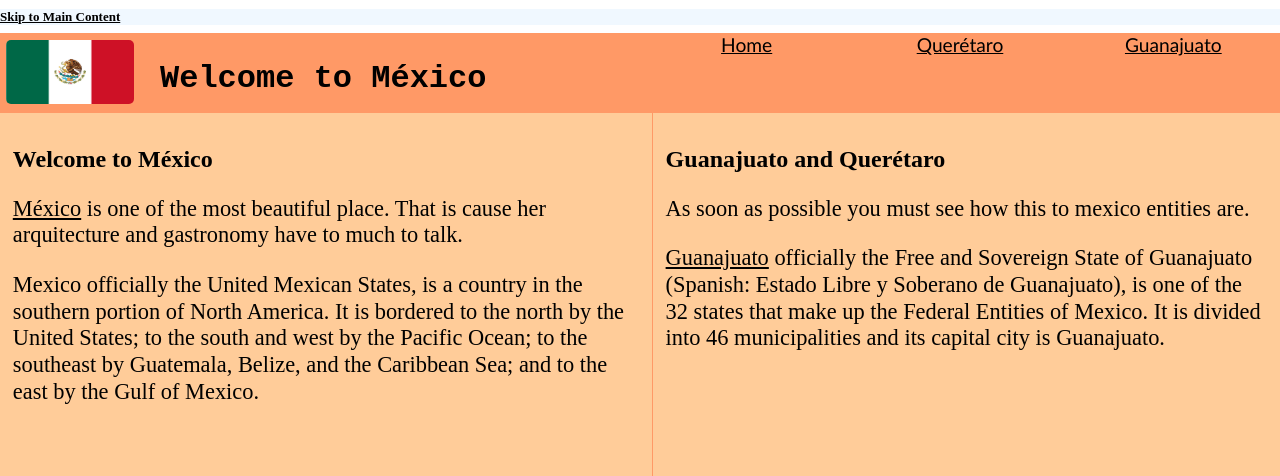
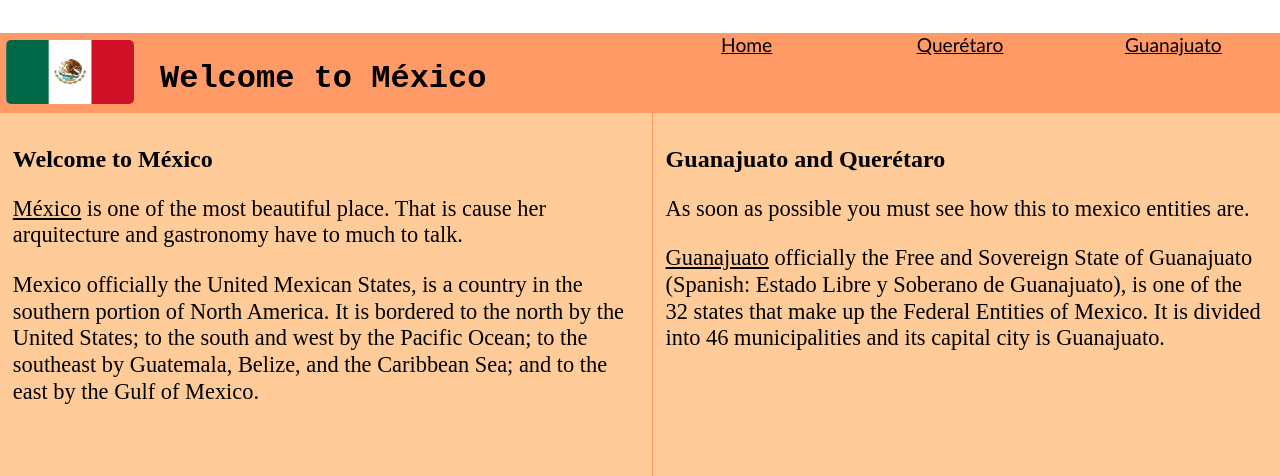
Before and after one commit to CrisMoon/michigancssprojectfinal.github.io, a plain HTML site: page index.html in a window 1280 px wide. Shown: the top 476 px of the page. Drawn offline with Linux system fonts and the light colour scheme; grey boxes are pictures that could not be loaded.

Commit message:
Add files via upload

```diff
--- a/css/style.css
+++ b/css/style.css
@@ -11,7 +11,13 @@ body > h1{
     width: 100%;
     justify-content: left;
     font-size: small;
-    background-color: aliceblue;
+    background-color: transparent;
+}
+body h1 > a{
+    color:transparent;
+}
+body h1 > a:focus{
+    color: black;
 }
 section img{
     height: 80%;
```
